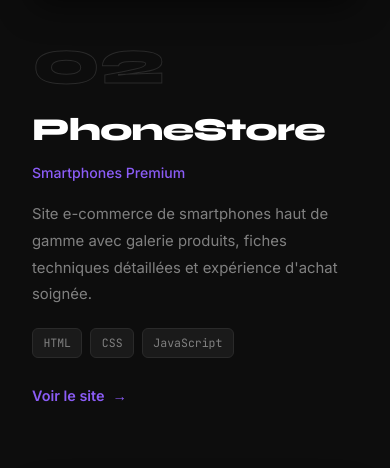
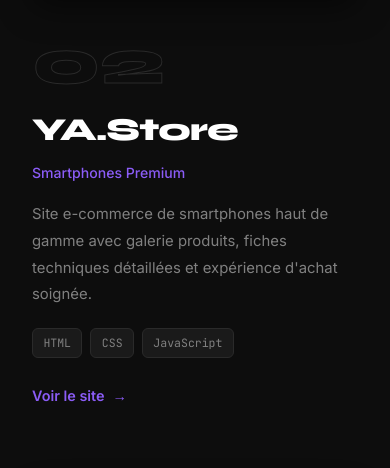
Before and after one commit to akliyounes2003-beep/profile, a plain HTML site: page index.html in a window 390 px wide. Shown: the part 5461-5929 px from the top of the page. Drawn offline with Linux system fonts and the light colour scheme.

Commit message:
Change project title from 'PhoneStore' to 'YA.Store'

```diff
--- a/index.html
+++ b/index.html
@@ -323,7 +323,7 @@
           </div>
           <div class="proj-info">
             <div class="proj-number">02</div>
-            <h3 class="proj-title">PhoneStore</h3>
+            <h3 class="proj-title">YA.Store</h3>
             <p class="proj-sub">Smartphones Premium</p>
             <p class="proj-desc">Site e-commerce de smartphones haut de gamme avec galerie produits, fiches techniques détaillées et expérience d'achat soignée.</p>
             <div class="proj-tech">
```
